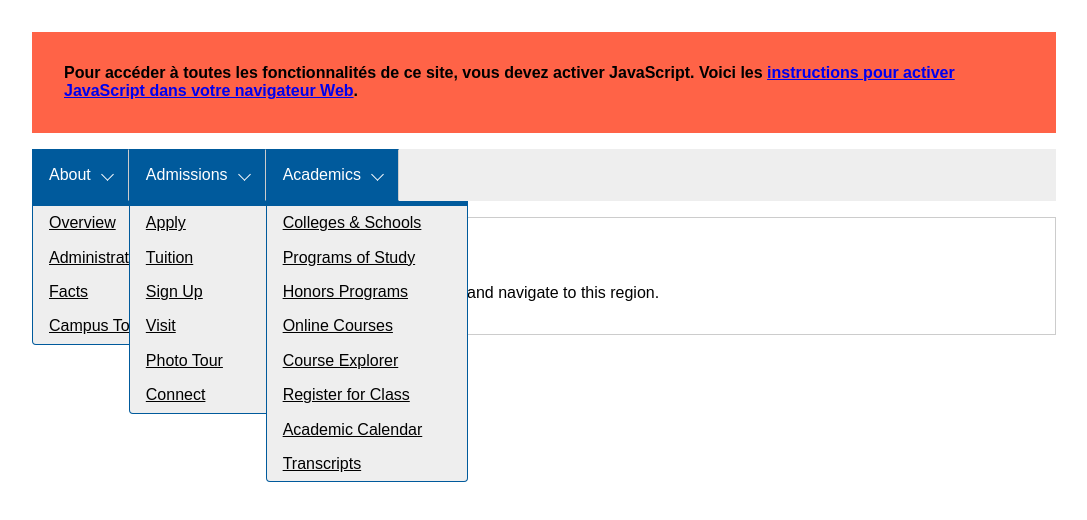
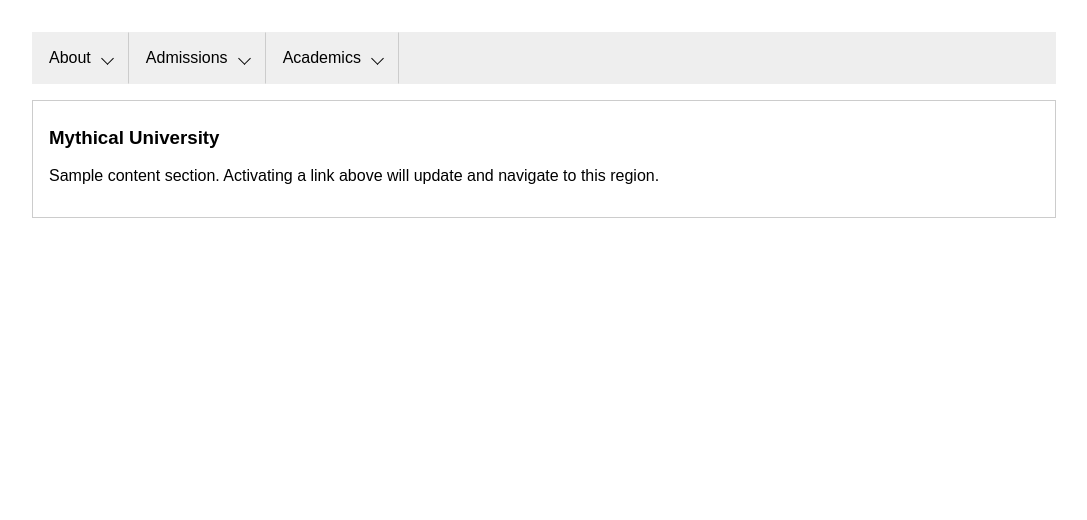
Before and after one commit to journeejerome/js-tp-navigation-menus, a website: page index.html in a window 1280 px wide. Shown: the whole page, without its empty margins (96-1183 px from the left). Drawn offline with Linux system fonts and the light colour scheme.

Commit message:
:heavy_plus_sign: Add Js

```diff
--- a/index.html
+++ b/index.html
@@ -152,6 +152,6 @@
     </p>
 </div>
 
-<script src="dist/js/script.min.js"></script>
+<script src="src/js/main.js"></script>
 </body>
 </html>
--- /dev/null
+++ b/src/js/main.js
@@ -0,0 +1,32 @@
+(function () {
+    const navBar = {
+        init(){
+            document.documentElement.className = "js-enabled";
+            this.button = document.querySelectorAll('button');
+            for(const element of this.button){
+                element.addEventListener("click", ()=>{
+                    this.showHideMenu(element);
+                });
+            }
+            this.reset();
+        },
+        showHideMenu(element){
+            this.reset();
+            this.id = element.getAttribute("aria-controls");
+            document.querySelector(`button[aria-controls="${this.id}"]`).setAttribute("aria-expanded", "true");
+            document.querySelector(`ul[id=${this.id}]`).style.display = "block";
+
+        },
+        reset(){
+            this.button = document.querySelectorAll('button');
+            this.menu = document.querySelectorAll('li ul');
+            for(const element of this.button){
+                element.setAttribute("aria-expanded", "false");
+            }
+            for(const element of this.menu){
+                element.style.display = "none";
+            }
+        }
+    }
+    navBar.init();
+})();
```
